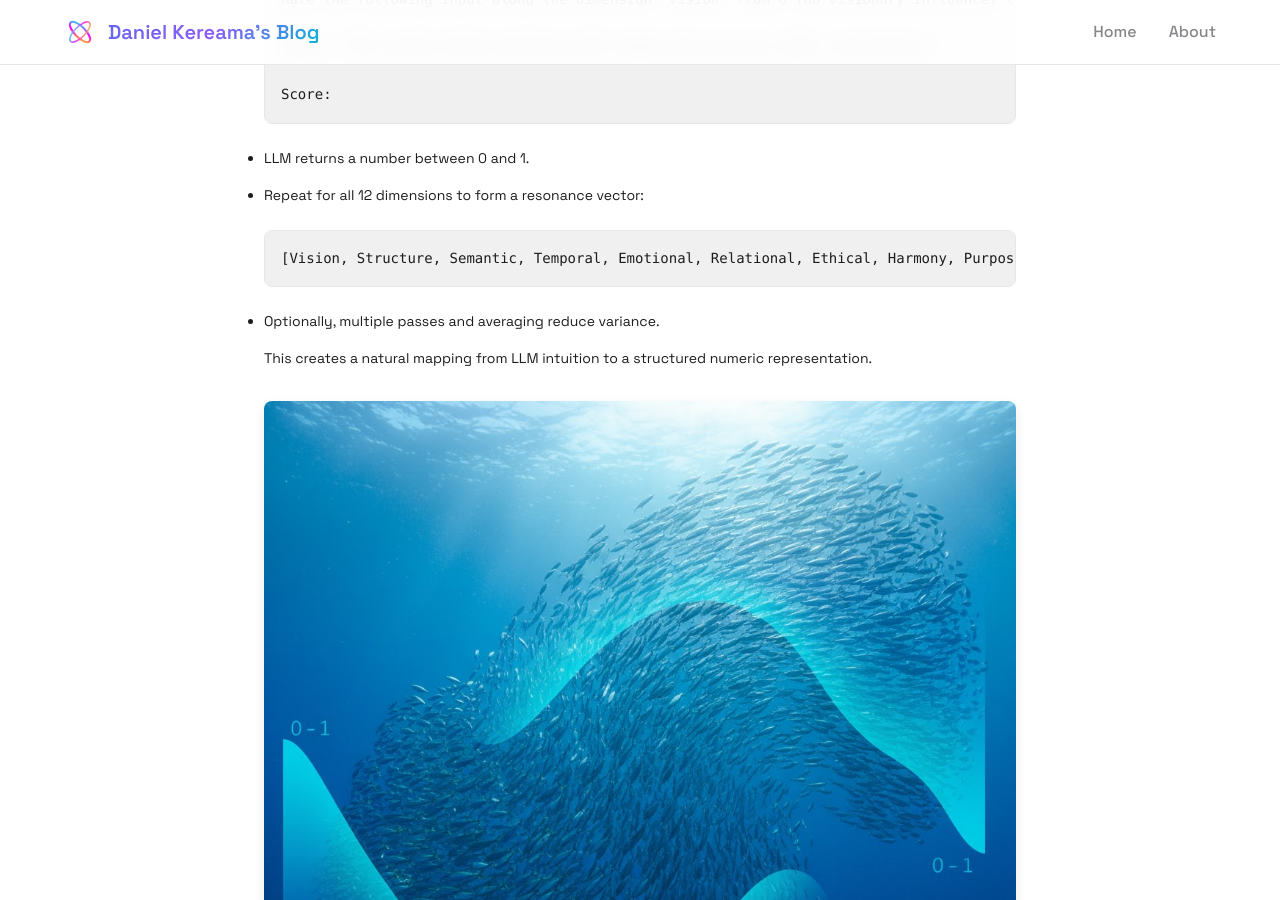
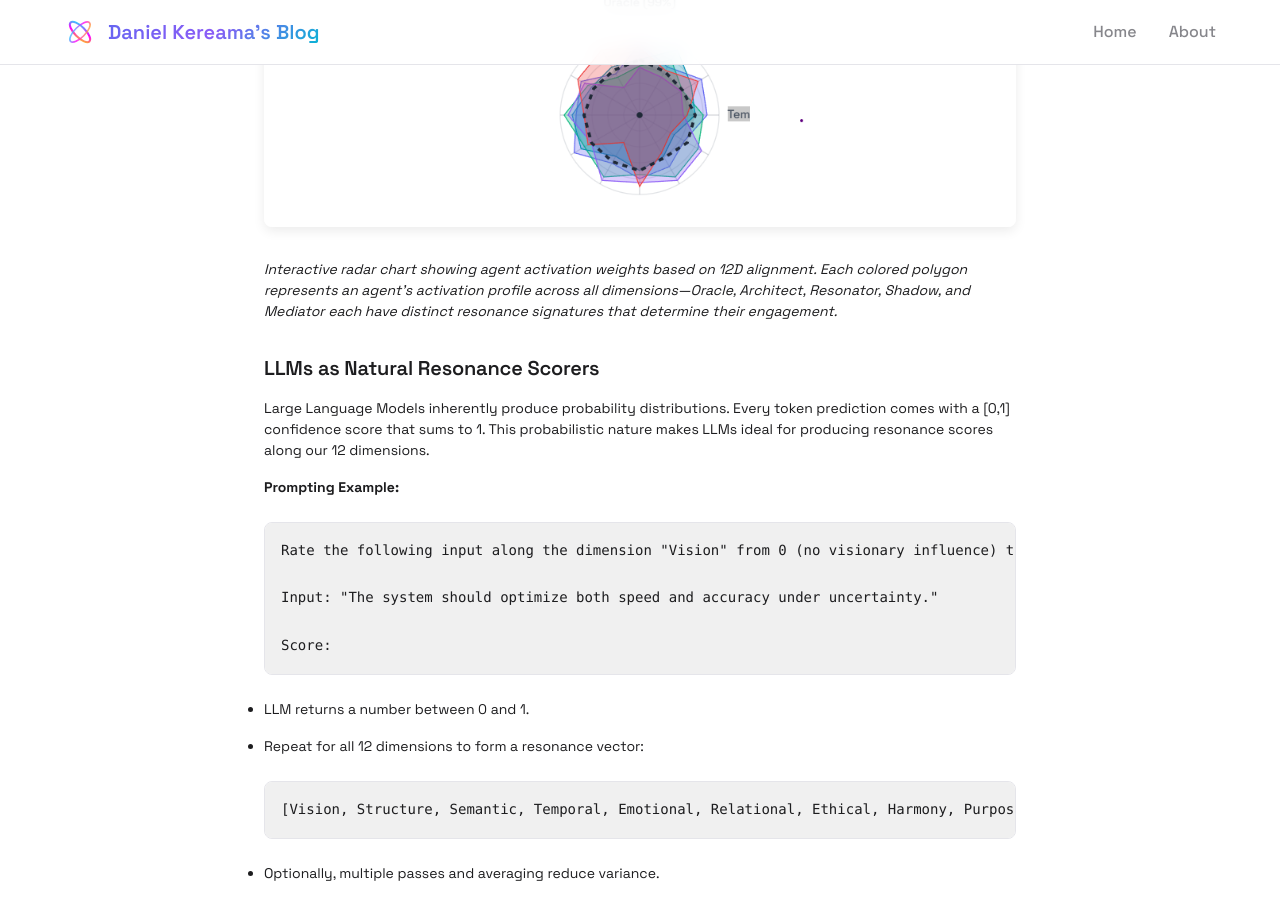
Before and after one commit to nineflowAmin/daniel-kereama.github.io, a Jekyll site: the page built from _posts/2025-11-30-psychology-as-system-physics-building-emergent-systems.md, in a window 1280 px wide and 900 px high, scrolled down 8852 px. Built offline with Jekyll 4.4.1, drawn with Linux system fonts in a browser that asks for light colours; some of the changed text lies outside the part shown.

Commit message:
Add 12D UI screenshots to Psychology as System Physics article
- Added Agent Selection Transparency radar chart showing agent activation weights
- Added Agent Reasoning Explainability interface showing 12D multi-dimensional analysis
- Positioned radar chart after resonance matrix section to show agent selection in action
- Positioned explainability chart in LLMs section to show practical 12D analysis output
- Both images demonstrate the real-world implementation of psychology-as-physics concepts
- Added engaging captions explaining how the UI visualizes the theoretical concepts

```diff
--- a/_posts/2025-11-30-psychology-as-system-physics-building-emergent-systems.md
+++ b/_posts/2025-11-30-psychology-as-system-physics-building-emergent-systems.md
@@ -124,6 +124,9 @@ Dissonance           █░░░░░░░░░ -0.1
 ![Resonance Matrix]({{ site.baseurl }}/assets/images/{{ page.post_slug }}/06-resonance-matrix.jpg)
 *The 12-dimensional resonance matrix measures "vibes" across Vision, Structure, Ethics, and Dissonance—influence propagates like a gravity field, determining system state.*
 
+![Agent Selection Transparency]({{ site.baseurl }}/assets/images/{{ page.post_slug }}/12d-radar-chart.png)
+*Interactive radar chart showing agent activation weights based on 12D alignment. Each colored polygon represents an agent's activation profile across all dimensions—Oracle, Architect, Resonator, Shadow, and Mediator each have distinct resonance signatures that determine their engagement.*
+
 ### LLMs as Natural Resonance Scorers
 
 Large Language Models inherently produce probability distributions. Every token prediction comes with a [0,1] confidence score that sums to 1. This probabilistic nature makes LLMs ideal for producing resonance scores along our 12 dimensions.
@@ -148,6 +151,9 @@ Score:
 * Optionally, multiple passes and averaging reduce variance.
 
 This creates a natural mapping from LLM intuition to a structured numeric representation.
+
+![Agent Reasoning Explainability]({{ site.baseurl }}/assets/images/{{ page.post_slug }}/12d-agent-explainability.png)
+*The 12D multi-dimensional explainability interface shows how each dimension is analyzed and scored. Each dimension—from Vision (95%) to Dissonance (82%)—includes transparent reasoning quotes explaining why the AI arrived at its conclusions, making the reasoning process clear and accountable.*
 
 ![Probabilistic Distribution]({{ site.baseurl }}/assets/images/{{ page.post_slug }}/07-probabilistic-distribution.jpg)
 *LLMs naturally produce probability distributions—every token prediction comes with confidence scores that map perfectly to our 12-dimensional resonance framework.*
```
Also changed, not shown: assets/images/psychology-as-system-physics-building-emergent-systems/12d-agent-explainability.png (added), assets/images/psychology-as-system-physics-building-emergent-systems/12d-radar-chart.png (added).
